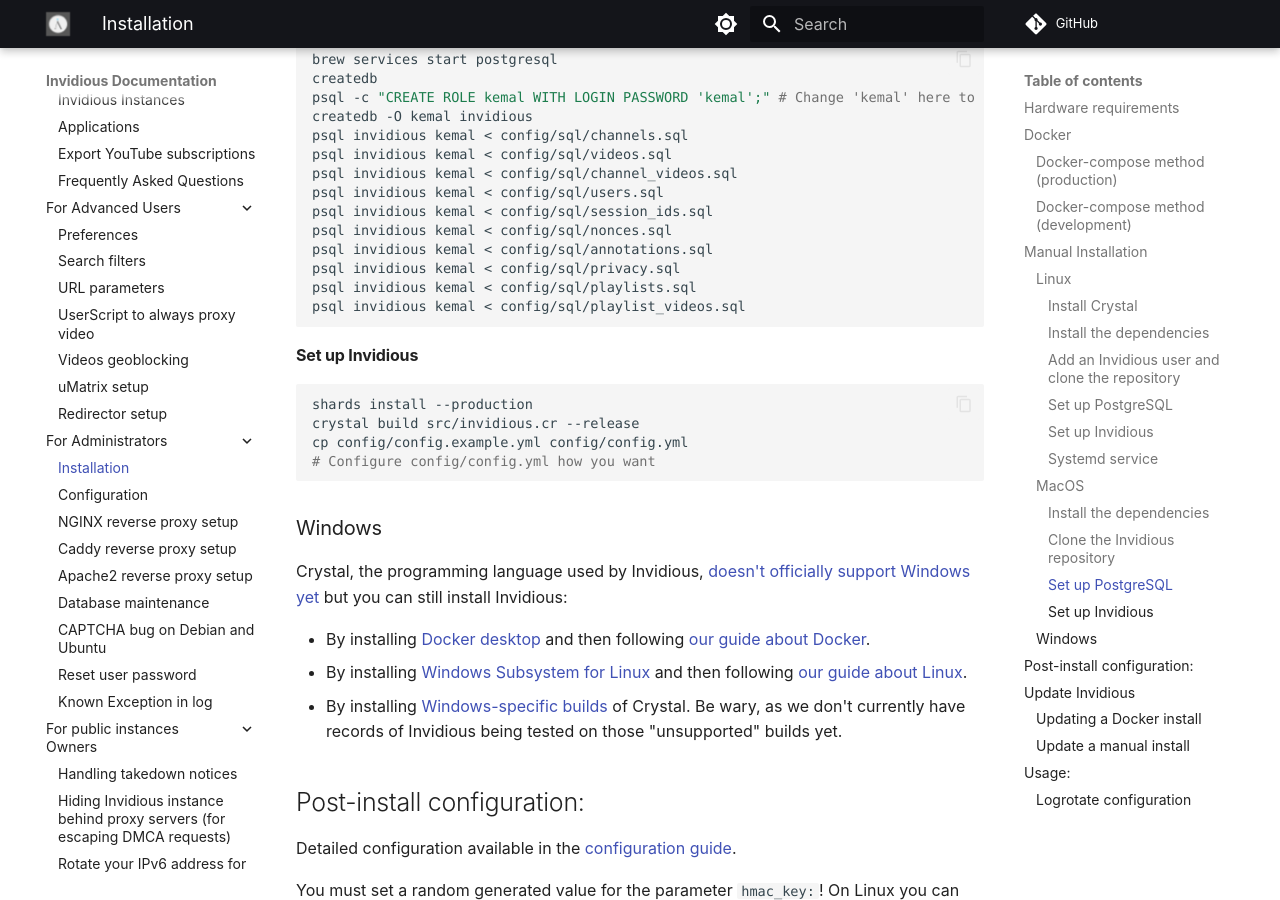
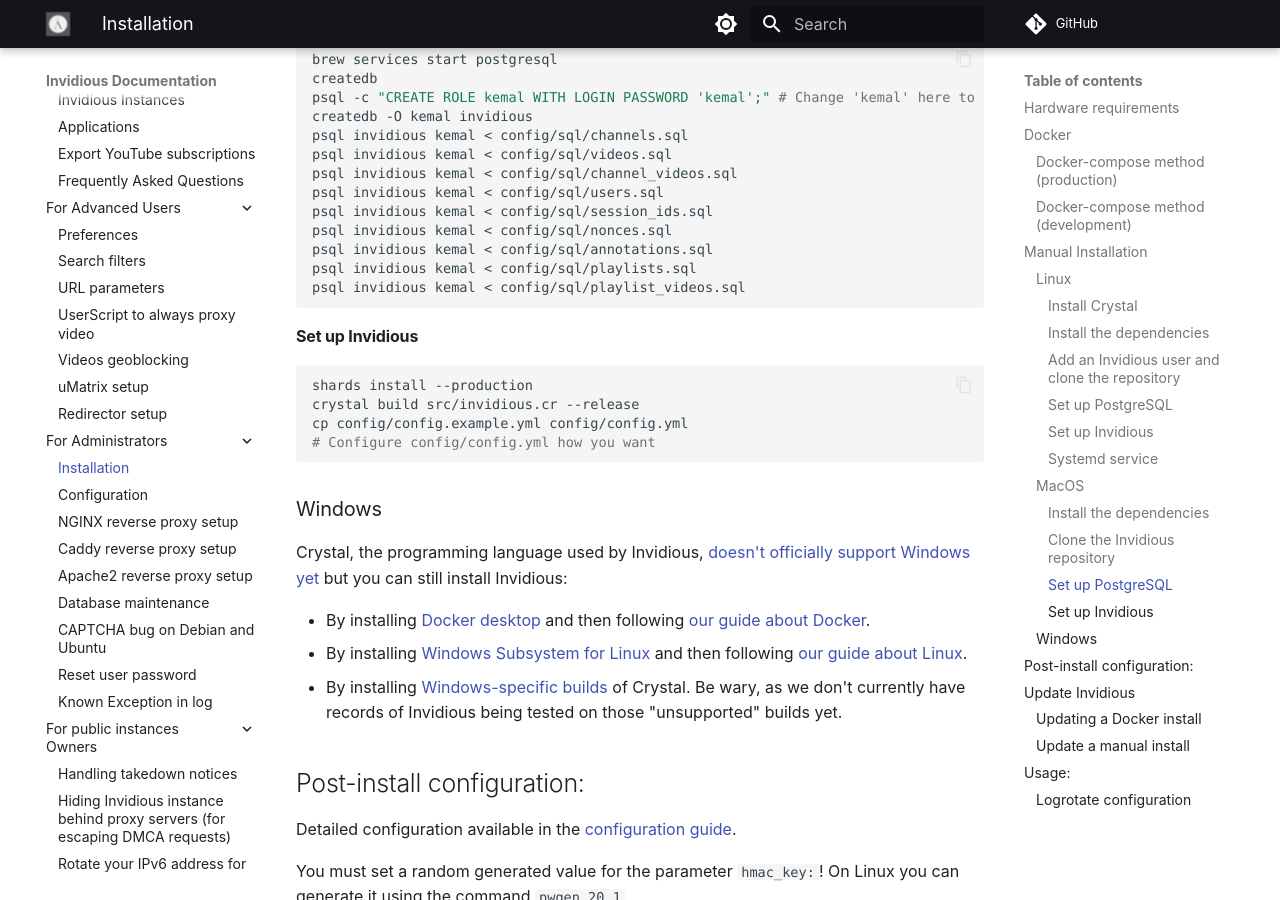
Before and after one commit to iv-org/documentation, an MkDocs documentation site: the page built from docs/installation.md, in a window 1280 px wide and 900 px high, scrolled down 4191 px. Built offline with MkDocs 1.6.1 and Material for MkDocs 9.7.7, drawn with Linux system fonts in a browser that asks for light colours; comment, search, counter and statistics services are not loaded.

Commit message:
Remove nonexistent script

````diff
--- a/docs/installation.md
+++ b/docs/installation.md
@@ -201,7 +201,6 @@
 psql invidious kemal < config/sql/session_ids.sql
 psql invidious kemal < config/sql/nonces.sql
 psql invidious kemal < config/sql/annotations.sql
-psql invidious kemal < config/sql/privacy.sql
 psql invidious kemal < config/sql/playlists.sql
 psql invidious kemal < config/sql/playlist_videos.sql
 ```
````
